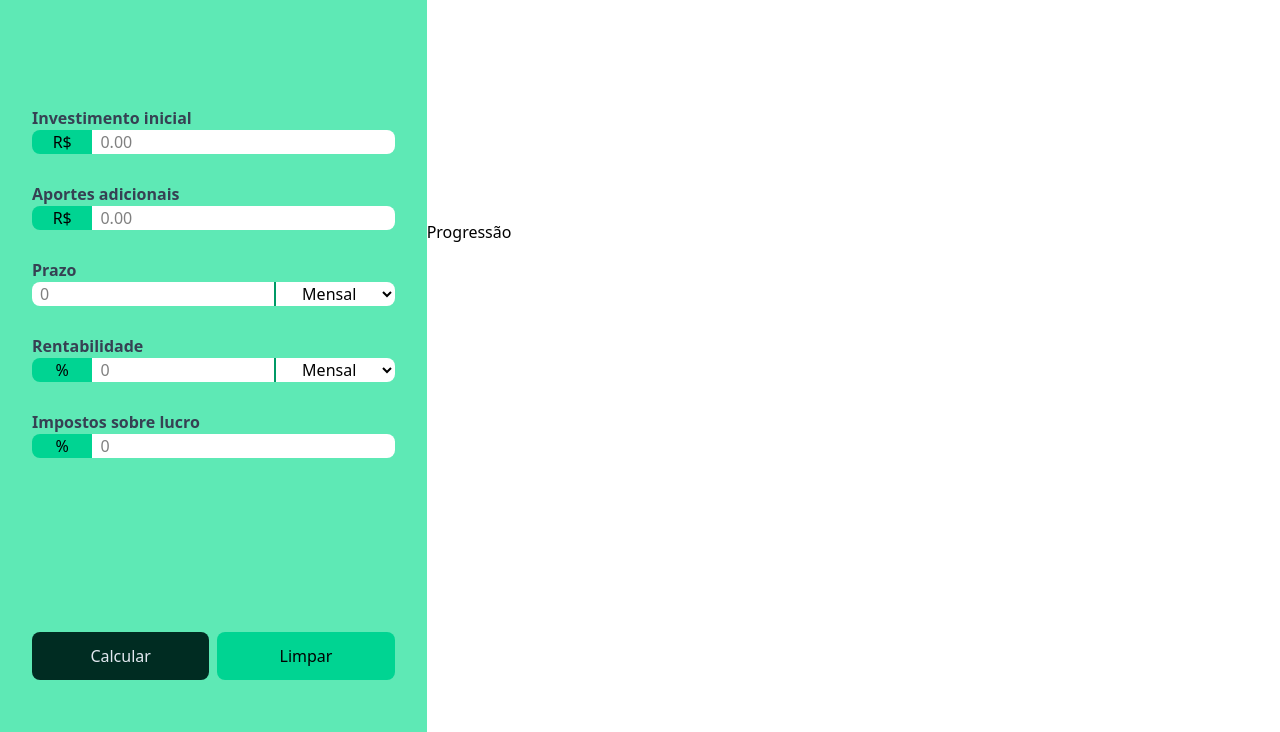
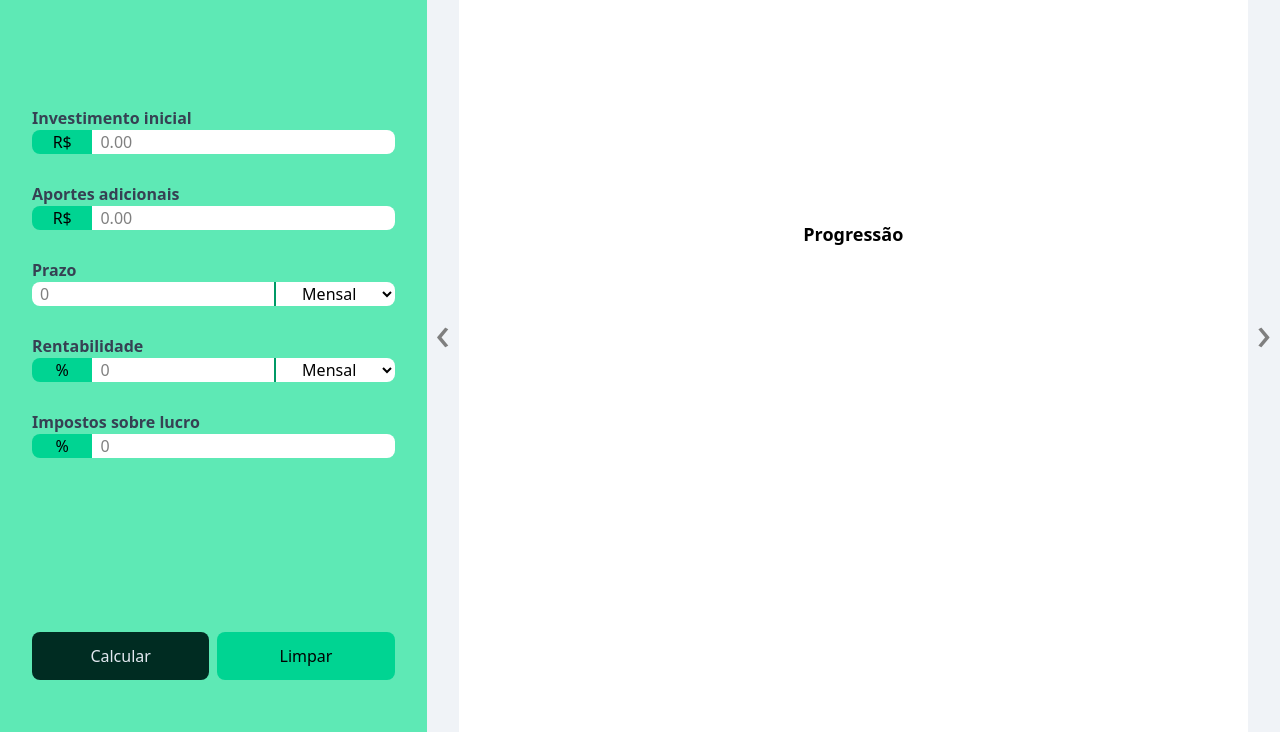
Before and after one commit to eudeciohasselmann/ProjCalcInvestimentos, a website built with Vite: page index.html in a window 1280 px wide. Shown: the part 68-800 px from the top of the page. Built offline with nearby package versions, Linux system fonts and the light colour scheme.

Commit message:
feat: enhance layout and structure of investment calculator with carousel and charts

```diff
--- a/index.html
+++ b/index.html
@@ -6,7 +6,7 @@
     <link rel="stylesheet" href="./style.css" />
     <title>Calculadora de investimentos</title>
   </head>
-  <body class="h-dvh grid grid-cols-3 grid-rows-2">
+  <body class="h-[100dvh] grid grid-cols-3 grid-rows-2">
     <aside
       class="row-span-2 bg-emerald-300 flex flex-col justify-between py-5 px-2"
     >
@@ -142,17 +142,44 @@
         </button>
       </div>
     </aside>
-    <main class="h-full">
-      <section id="charts-container">
-        <div class="h-[36dvh]">
-          <p>Resultado</p>
-          <canvas id="final-money-distribution"></canvas>
-        </div>
-        <div class="h-[56dvh]">
-          <p>Progressão</p>
-          <canvas id="progression"></canvas>
-        </div>
-      </section>
+    <main class="row-span-2 col-span-2 relative">
+      <button
+        id="slide-arrow-previous"
+        class="absolute top-0 bottom-0 left-0 text-5xl cursor-pointer bg-slate-200 opacity-50 w-8 hover:opacity-100 focus:opacity-100"
+      >
+        &#8249;
+      </button>
+      <button
+        id="slide-arrow-next"
+        class="absolute top-0 bottom-0 right-0 text-5xl cursor-pointer bg-slate-200 opacity-50 w-8 hover:opacity-100 focus:opacity-100"
+      >
+        &#8250;
+      </button>
+      <div
+        id="carousel"
+        class="h-full w-full flex overflow-x-auto scroll-smooth"
+      >
+        <section id="charts-container" class="h-full basis-full shrink-0">
+          <div class="h-[36%] flex flex-col items-center pb-10">
+            <p class="font-bold text-lg">Resultado Final</p>
+            <canvas id="final-money-distribution"></canvas>
+          </div>
+          <div class="h-[56%] flex flex-col items-center">
+            <p class="font-bold text-lg">Progressão</p>
+            <canvas id="progression"></canvas>
+          </div>
+        </section>
+        <section
+          id="table-container"
+          class="h-full overflow-y-auto basis-full shrink-0"
+        >
+          <p class="font-bold text-lg text-center">Resultados Mensais</p>
+          <table
+            id="results-table"
+            class="w-full max-h-full border border-separate"
+          ></table>
+        </section>
+      </div>
     </main>
     <script type="module" src="./main.js"></script>
   </body>
```
